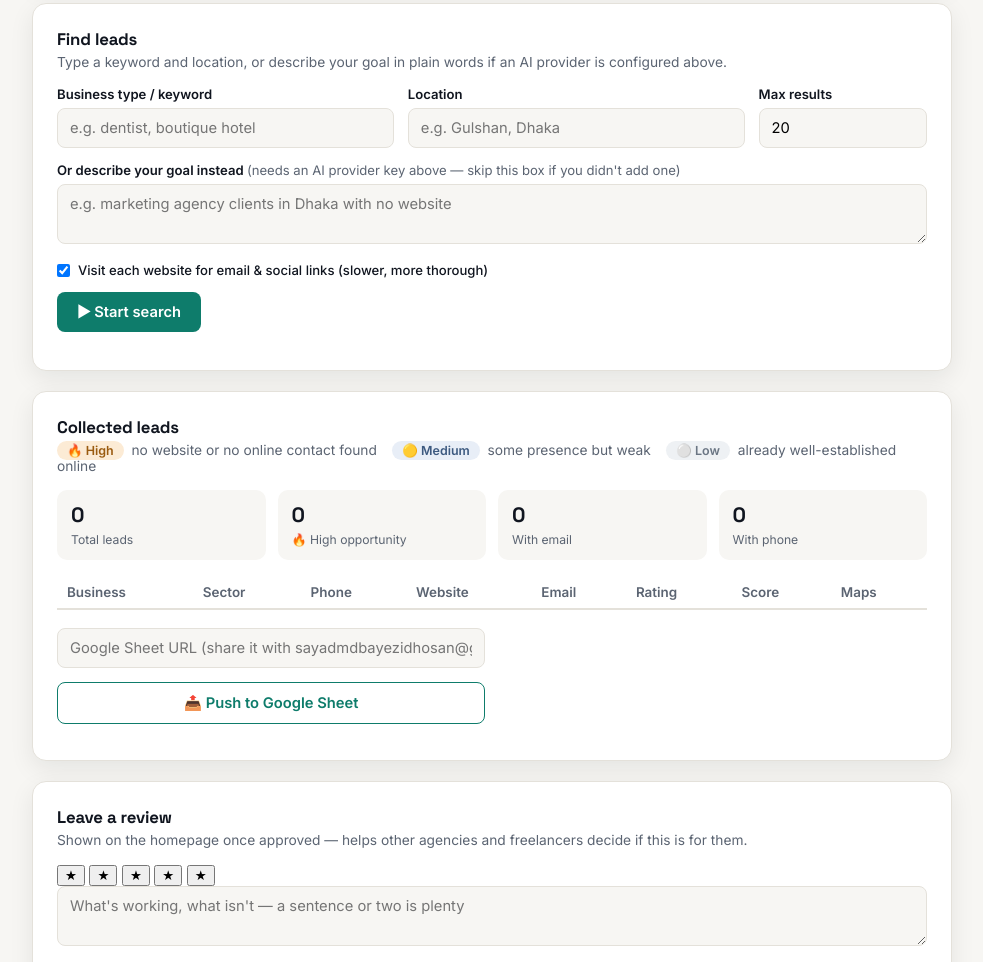
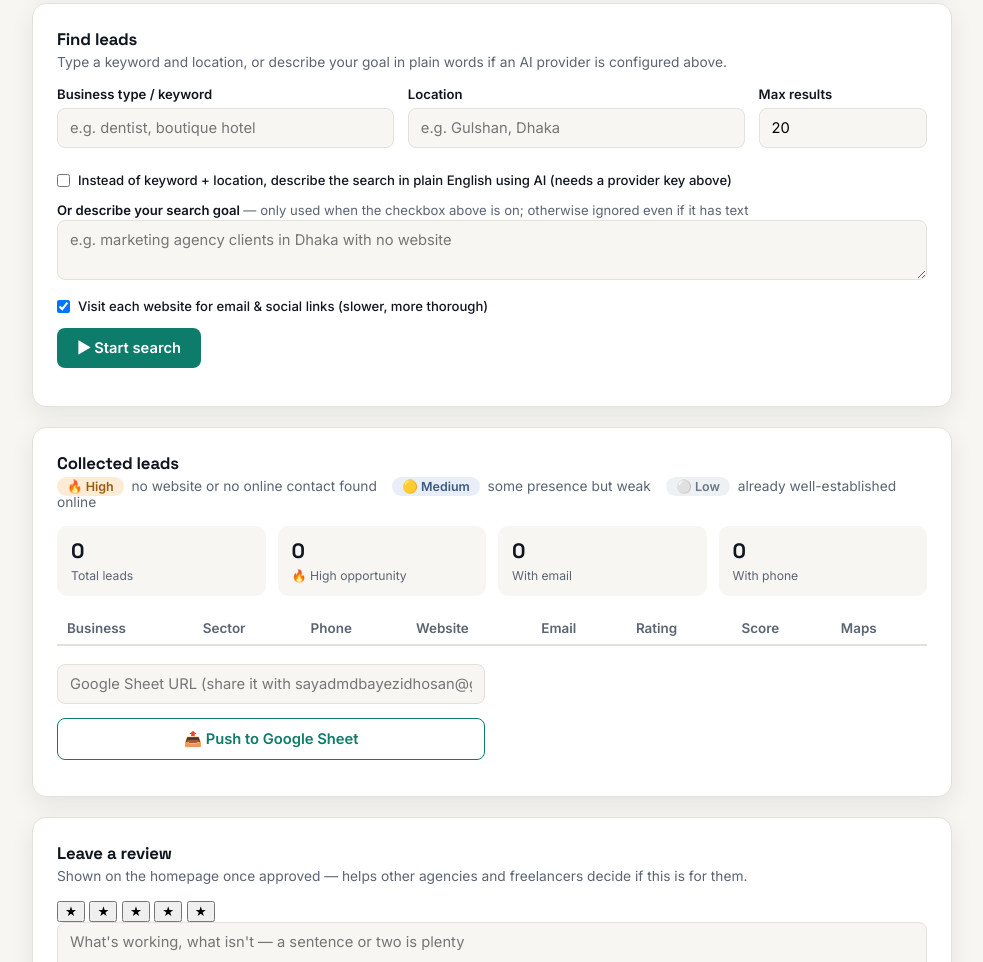
Before and after one commit to bayzed123/SmartLedGen, a website: page frontend/public/dashboard.html in a window 1280 px wide. Shown: the part 908-1870 px from the top of the page, without its empty margins (148-1131 px from the left). Drawn offline with Linux system fonts and the light colour scheme; no server answers; sample sign-in values are in the browser's storage.

Commit message:
Update dashboard.html

```diff
--- a/frontend/public/dashboard.html
+++ b/frontend/public/dashboard.html
@@ -117,8 +117,13 @@
         </div>
       </div>
 
-      <label for="freeformGoal">Or describe your goal instead <span style="color:var(--text-soft);font-weight:400">(needs an AI provider key above — skip this box if you didn't add one)</span></label>
-      <textarea id="freeformGoal" placeholder="e.g. marketing agency clients in Dhaka with no website"></textarea>
+      <div class="slg-check" style="margin-top:10px">
+        <input type="checkbox" id="useFreeformGoal" />
+        <label for="useFreeformGoal">Instead of keyword + location, describe the search in plain English using AI (needs a provider key above)</label>
+      </div>
+      <label for="freeformGoal" style="margin-top:6px">Or describe your search goal <span style="color:var(--text-soft);font-weight:400">— only used when the checkbox above is on; otherwise ignored even if it has text</span></label>
+      <p id="activeProviderNote" style="margin:-6px 0 8px;font-size:.9em;color:var(--text-soft)"></p>
+      <textarea id="freeformGoal" placeholder="e.g. marketing agency clients in Dhaka with no website" disabled></textarea>
 
       <div class="slg-check">
         <input type="checkbox" id="runEnrichment" checked />
```
